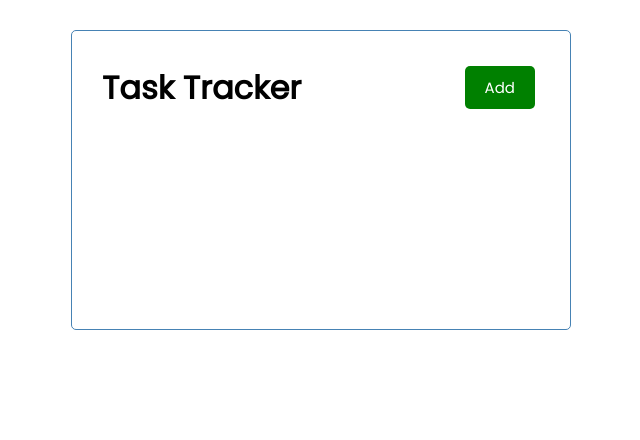
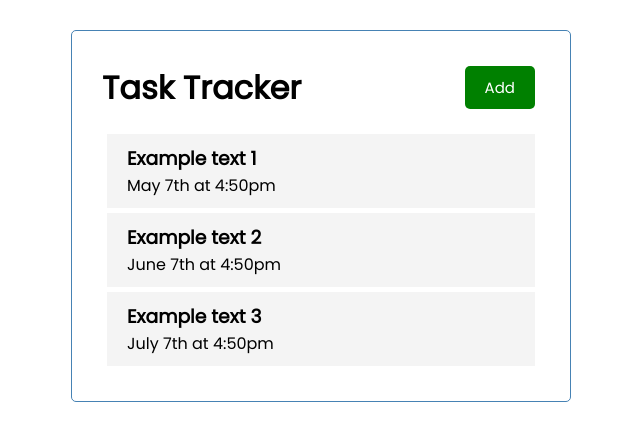
Before and after one commit to DavidMares22/angular-crash, an Angular app: page / in a window 1280 px wide. Shown: the top 440 px of the page, without its empty margins (319-959 px from the left). Built offline with nearby package versions, Linux system fonts and the light colour scheme.

Commit message:
task components, interface, test data

```diff
--- /dev/null
+++ b/src/app/Task.ts
@@ -0,0 +1,6 @@
+export interface Task {
+  id?: number;
+  text: string;
+  day: string;
+  reminder: boolean;
+}
--- a/src/app/app.component.html
+++ b/src/app/app.component.html
@@ -1,3 +1,4 @@
 <div class="container">
   <app-header></app-header>
+  <app-task></app-task>
 </div>
--- a/src/app/app.module.ts
+++ b/src/app/app.module.ts
@@ -4,12 +4,16 @@ import { BrowserModule } from '@angular/platform-browser';
 import { AppComponent } from './app.component';
 import { HeaderComponent } from './components/header/header.component';
 import { ButtonComponent } from './components/button/button.component';
+import { TaskComponent } from './components/task/task.component';
+import { TaskItemComponent } from './components/task-item/task-item.component';
 
 @NgModule({
   declarations: [
     AppComponent,
     HeaderComponent,
-    ButtonComponent
+    ButtonComponent,
+    TaskComponent,
+    TaskItemComponent
   ],
   imports: [
     BrowserModule
--- /dev/null
+++ b/src/app/components/task-item/task-item.component.css
@@ -0,0 +1,16 @@
+.task {
+    background: #f4f4f4;
+    margin: 5px;
+    padding: 10px 20px;
+    cursor: pointer;
+  }
+
+  .task.reminder {
+    border-left: 5px solid green;
+  }
+
+  .task h3 {
+    display: flex;
+    align-items: center;
+    justify-content: space-between;
+  }
--- /dev/null
+++ b/src/app/components/task-item/task-item.component.html
@@ -0,0 +1,4 @@
+<div class="task">
+    <h3>{{task.text}}</h3>
+    <p>{{task.day}}</p>
+</div>
--- /dev/null
+++ b/src/app/components/task-item/task-item.component.ts
@@ -0,0 +1,15 @@
+import { Component, OnInit, Input } from '@angular/core';
+import { Task } from './../../Task';
+
+@Component({
+  selector: 'app-task-item',
+  templateUrl: './task-item.component.html',
+  styleUrls: ['./task-item.component.css'],
+})
+export class TaskItemComponent implements OnInit {
+  @Input() task!: Task;
+
+  constructor() {}
+
+  ngOnInit(): void {}
+}
--- /dev/null
+++ b/src/app/components/task/task.component.html
@@ -0,0 +1,3 @@
+
+
+<app-task-item *ngFor="let task of tasks" [task]="task"></app-task-item>
--- /dev/null
+++ b/src/app/components/task/task.component.ts
@@ -0,0 +1,17 @@
+import { Component, OnInit } from '@angular/core';
+
+import { TASKS } from '../../test-tasks';
+import { Task } from '../../Task';
+
+@Component({
+  selector: 'app-task',
+  templateUrl: './task.component.html',
+  styleUrls: ['./task.component.css'],
+})
+export class TaskComponent implements OnInit {
+  tasks: Task[] = TASKS;
+  constructor() {}
+
+  ngOnInit(): void {
+  }
+}
--- /dev/null
+++ b/src/app/test-tasks.ts
@@ -0,0 +1,22 @@
+import { Task } from './Task';
+
+export const TASKS: Task[] = [
+  {
+    id: 1,
+    text: 'Example text 1',
+    day: 'May 7th at 4:50pm',
+    reminder: true,
+  },
+  {
+    id: 2,
+    text: 'Example text 2',
+    day: 'June 7th at 4:50pm',
+    reminder: true,
+  },
+  {
+    id: 3,
+    text: 'Example text 3',
+    day: 'July 7th at 4:50pm',
+    reminder: false,
+  },
+];
```
Also changed, not shown: src/app/components/task/task.component.css (added), 2 other files (tests, documents, lock files or other folders).
